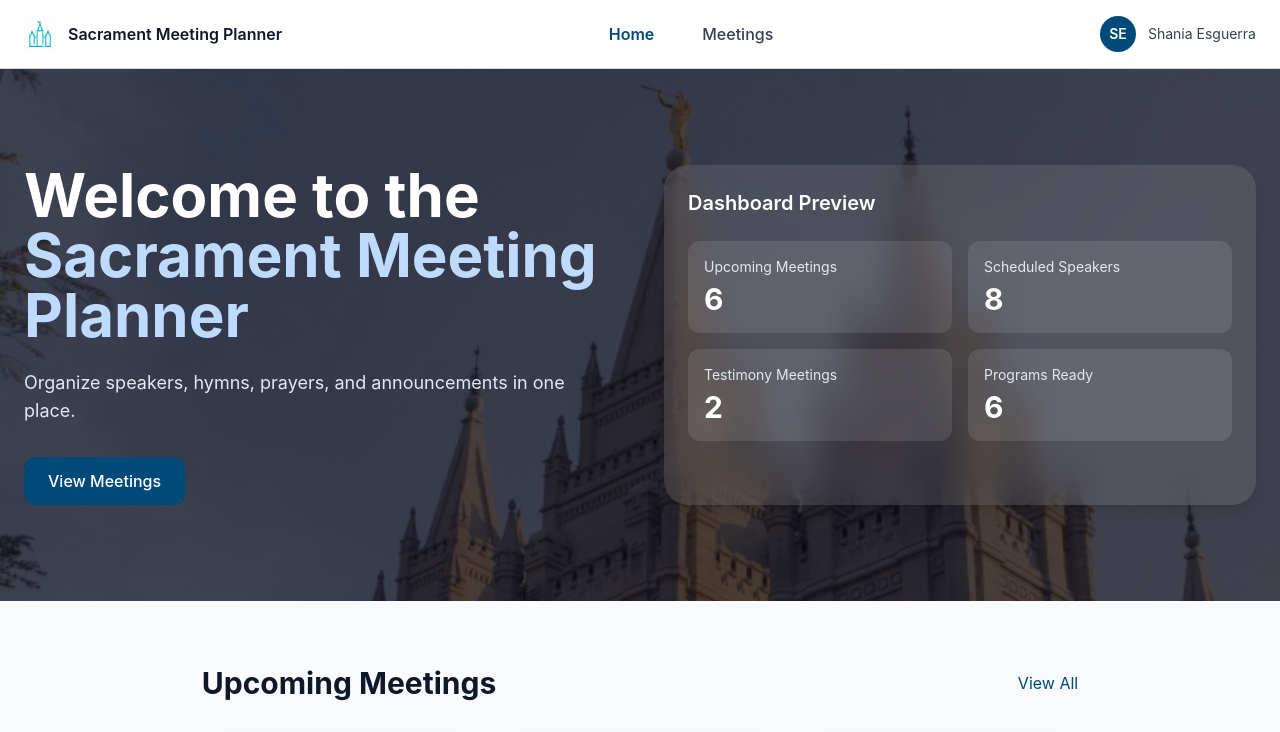
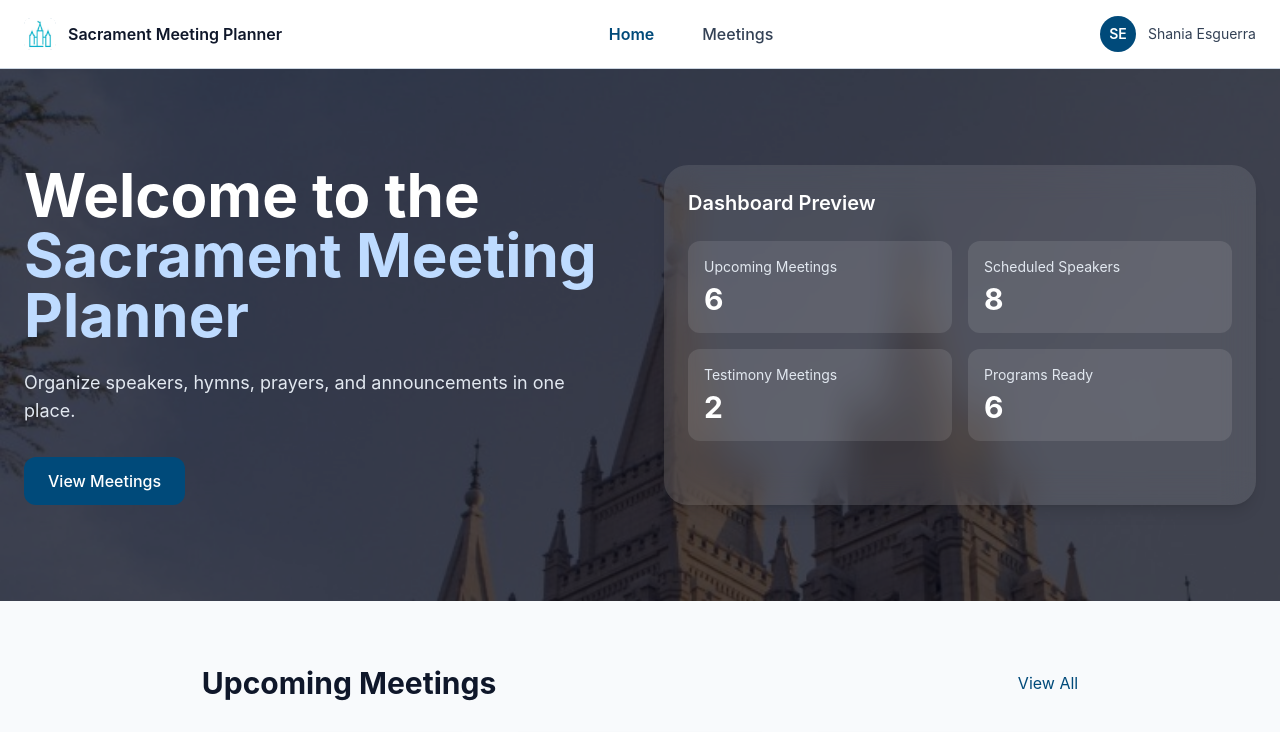
Before and after one commit to shaniaesguerra/sacrament-meetings, a Next.js app: page / in a window 1280 px wide. Shown: the top 732 px of the page. Built offline with nearby package versions, Linux system fonts and the light colour scheme.

Commit message:
Address peer review feedback: fix next/Image width and height

```diff
--- a/app/page.tsx
+++ b/app/page.tsx
@@ -32,9 +32,12 @@ export default function Home() {
           <Image
             src="/images/hero.jpeg"
             alt="Salt Lake Temple"
-            fill
             priority
             className="object-cover"
+            width={0}
+            height={0}
+            sizes="100vw"
+            style={{ width: '100%', height: 'auto' }}
           />
         </div>
         {/* Dark Overlay */}
```
